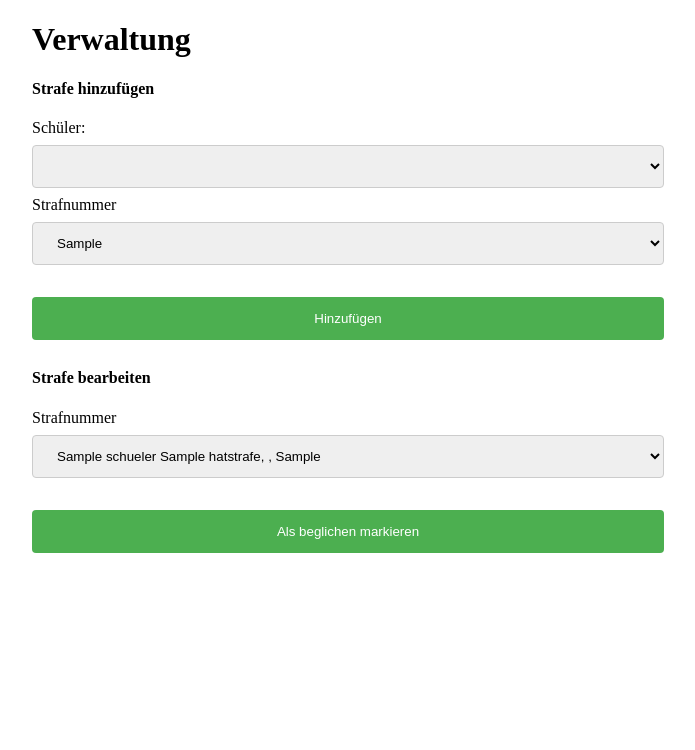
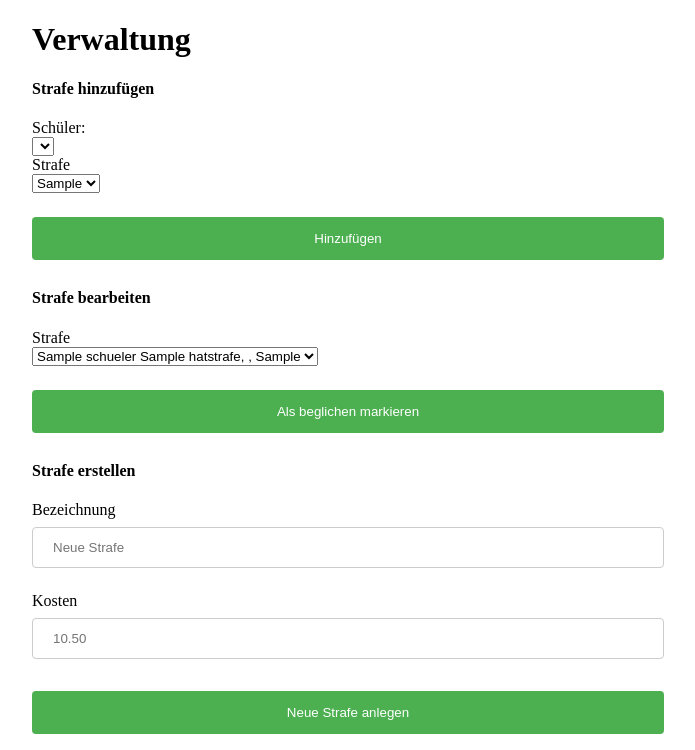
Before and after one commit to NickLammerskitten/Strafenkatalog, a PHP site: page /verwaltung/verwaltung.php in a window 1280 px wide. Shown: the part 54-804 px from the top of the page, without its empty margins (292-987 px from the left). Before the commit the page ends 607 px from the top, so only its background shows below. Run offline with PHP 8.4, Linux system fonts and the light colour scheme; tables that the repository leaves empty or names only in its code hold one stand-in row (values such as "Sample post"); data that the repository does not hold is empty.

Commit message:
27 - Strafe erstellen

```diff
--- a/src/verwaltung/verwaltung.css
+++ b/src/verwaltung/verwaltung.css
@@ -1,4 +1,14 @@
-input[type=text], select {
+input[type=text] select {
+    width: 100%;
+    padding: 12px 20px;
+    margin: 8px 0;
+    display: inline-block;
+    border: 1px solid #ccc;
+    border-radius: 4px;
+    box-sizing: border-box;
+}
+
+input[type=text] {
     width: 100%;
     padding: 12px 20px;
     margin: 8px 0;
--- a/src/verwaltung/verwaltung.php
+++ b/src/verwaltung/verwaltung.php
@@ -1,5 +1,5 @@
 <?php
-    include "../verbindungDatenbank.php"; ?>
+include "../verbindungDatenbank.php"; ?>
 <!DOCTYPE html>
 <html lang="de">
 <head>
@@ -10,11 +10,11 @@
 </head>
 <body>
 <?php
-    $conn =  new DatabaseConnection();
-    $schueler = $conn->getData("SELECT * FROM t_Schueler;");
-    $strafen = $conn->getData("SELECT StrafeId, Bezeichnung FROM t_Strafe;");
+$conn = new DatabaseConnection();
+$schueler = $conn->getData("SELECT * FROM t_Schueler;");
+$strafen = $conn->getData("SELECT StrafeId, Bezeichnung FROM t_Strafe;");
 
-    $erfassteStrafen = $conn->getData("SELECT t_HatStrafe.*, tS.Vorname, Nachname, t.Bezeichnung, Kosten  FROM t_HatStrafe
+$erfassteStrafen = $conn->getData("SELECT t_HatStrafe.*, tS.Vorname, Nachname, t.Bezeichnung, Kosten  FROM t_HatStrafe
                                                                             LEFT JOIN t_Schueler tS
                                                                                       on tS.SchuelerId = t_HatStrafe.FKSchuelerId
                                                                             LEFT JOIN t_Strafe t
@@ -44,7 +44,7 @@
                     echo $oneSchueler['Vorname'] . " " . $oneSchueler['Nachname'] ?></option>
             <?php } ?>
         </select><br>
-        <label for="strafeField">Strafnummer</label><br>
+        <label for="strafeField">Strafe</label><br>
         <select name="strafNummer" id="strafeField">
             <?php foreach ($strafen as $strafe) { ?>
                 <option value="<?php echo $strafe['StrafeId'] ?>">
@@ -58,7 +58,7 @@
 
     <h4>Strafe bearbeiten</h4>
     <form method="POST" action="strafeBegleichen.php">
-        <label for="strafeField">Strafnummer</label><br>
+        <label for="strafeField">Strafe</label><br>
         <select name="strafNummer" id="strafeField">
             <?php foreach ($erfassteStrafen as $erfassteStrafe) {
                 if ($erfassteStrafe['DatumBeglichen'] == null) { ?>
@@ -73,6 +73,17 @@
         <p>
             <input class="input" type="submit" value="Als beglichen markieren">
     </form>
+
+    <h4>Strafe erstellen</h4>
+    <form method="POST" action="strafeErstellen.php">
+        <label for="strafeField">Bezeichnung</label><br>
+        <input placeholder="Neue Strafe" type="text" class="input" name="strafeBezeichnung" id="strafeField">
+        <p></p>
+        <label for="strafeKostenField">Kosten</label><br>
+        <input placeholder="10.50" type="text" class="input" name="strafeKosten" id="strafeKostenField">
+        <p></p>
+        <input class="input" type="submit" value="Neue Strafe anlegen">
+    </form>
 </div>
 </body>
 </html>
```
Also changed, not shown: src/verwaltung/strafeErstellen.php (added, +16 -0 lines).
